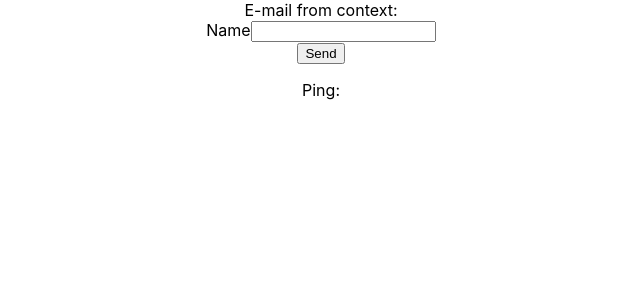
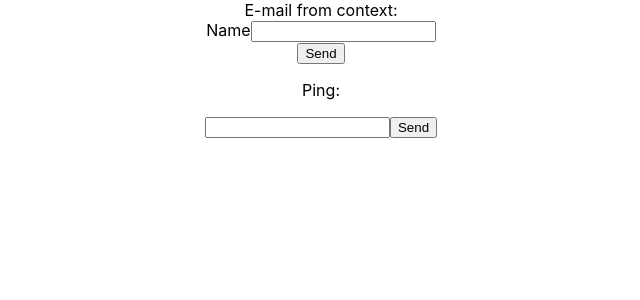
Before and after one commit to szkola-reacta/live-2022-08-16, a React (Create React App) app in the folder frontend/: page / in a window 1280 px wide. Shown: the top 300 px of the page, without its empty margins (319-959 px from the left). Built offline with nearby package versions, Linux system fonts and the light colour scheme; no server answers.

Commit message:
feat: body parser and post method

```diff
--- a/frontend/src/components/Ping.js
+++ b/frontend/src/components/Ping.js
@@ -2,26 +2,39 @@ import { useState, useEffect } from 'react';
 
 function Ping() {
   const [message, setMessage] = useState('');
+  const [command, setCommand] = useState('');
 
   useEffect(() => {
     fetch('http://localhost:8080/ping')
     .then(response => response.json())
     .then(data => setMessage(data.message));
+  }, []);
 
-    // fetch('http://localhost:8080/json', {
-    //   method: 'POST',
-    //   headers: {
-    //     'Content-type': 'application/json',
-    //   },
-    //   body: JSON.stringify({ text: 'pozdrowienia'})
-    // })
-    // .then(response => response.json())
-    // .then(data => console.log(data));
-  }, []);
+  const handleSubmit = (event) => {
+    event.preventDefault();
+
+    fetch('http://localhost:8080/command', {
+      method: 'POST',
+      headers: {
+        'Content-type': 'application/json',
+      },
+      body: JSON.stringify({ message: message })
+    })
+    .then(response => response.json())
+    .then(data => console.log(data));
+  }
+
+  const handleChange = (event) => {
+    setCommand(event.target.value);
+  }
 
   return (
     <div>
       <p>Ping: {message}</p>
+      <form onSubmit={handleSubmit}>
+        <input type="text" onChange={handleChange} value={command} />
+        <input type="submit" value="Send" />
+      </form>
     </div>
   );
 }
```
Also changed, not shown: 1 other file (tests, documents, lock files or other folders).
